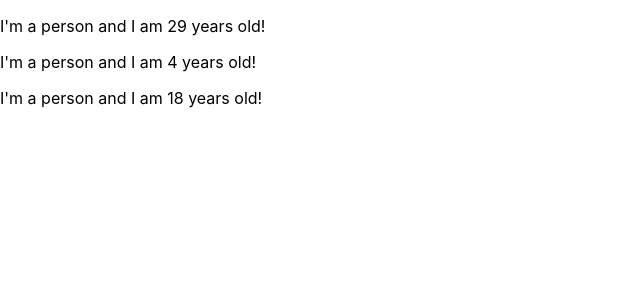
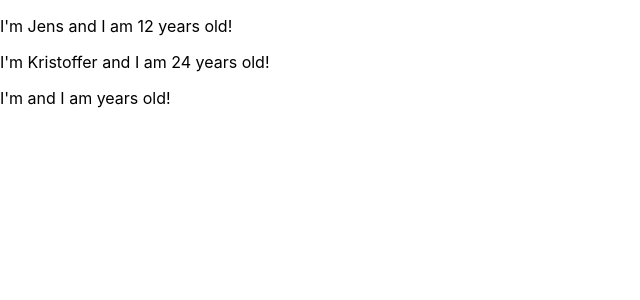
Before and after one commit to somnas/react-tutorial, a React (Create React App) app: page / in a window 1280 px wide. Shown: the top 300 px of the page, without its empty margins (0-640 px from the left). Built offline with nearby package versions, Linux system fonts and the light colour scheme.

Commit message:
making it dynamic

```diff
--- a/src/App.js
+++ b/src/App.js
@@ -4,8 +4,8 @@
 function App() {
   return (
     <div className="app">
-      <Person name="Jens" Age="12" />
-      <Person name="Kristoffer" Age="24" />
+      <Person name="Jens" age="12" />
+      <Person name="Kristoffer" age="24" />
       <Person />
     </div>
   );
--- a/src/Person/Person.js
+++ b/src/Person/Person.js
@@ -1,7 +1,7 @@
 import React from 'react';
 
-const person = () => {
-    return <p>I'm a person and I am {Math.floor(Math.random()*30)} years old!</p>
+const person = (props) => {
+    return <p>I'm {props.name} and I am {props.age} years old!</p>
 }
 
 export default person;
```
